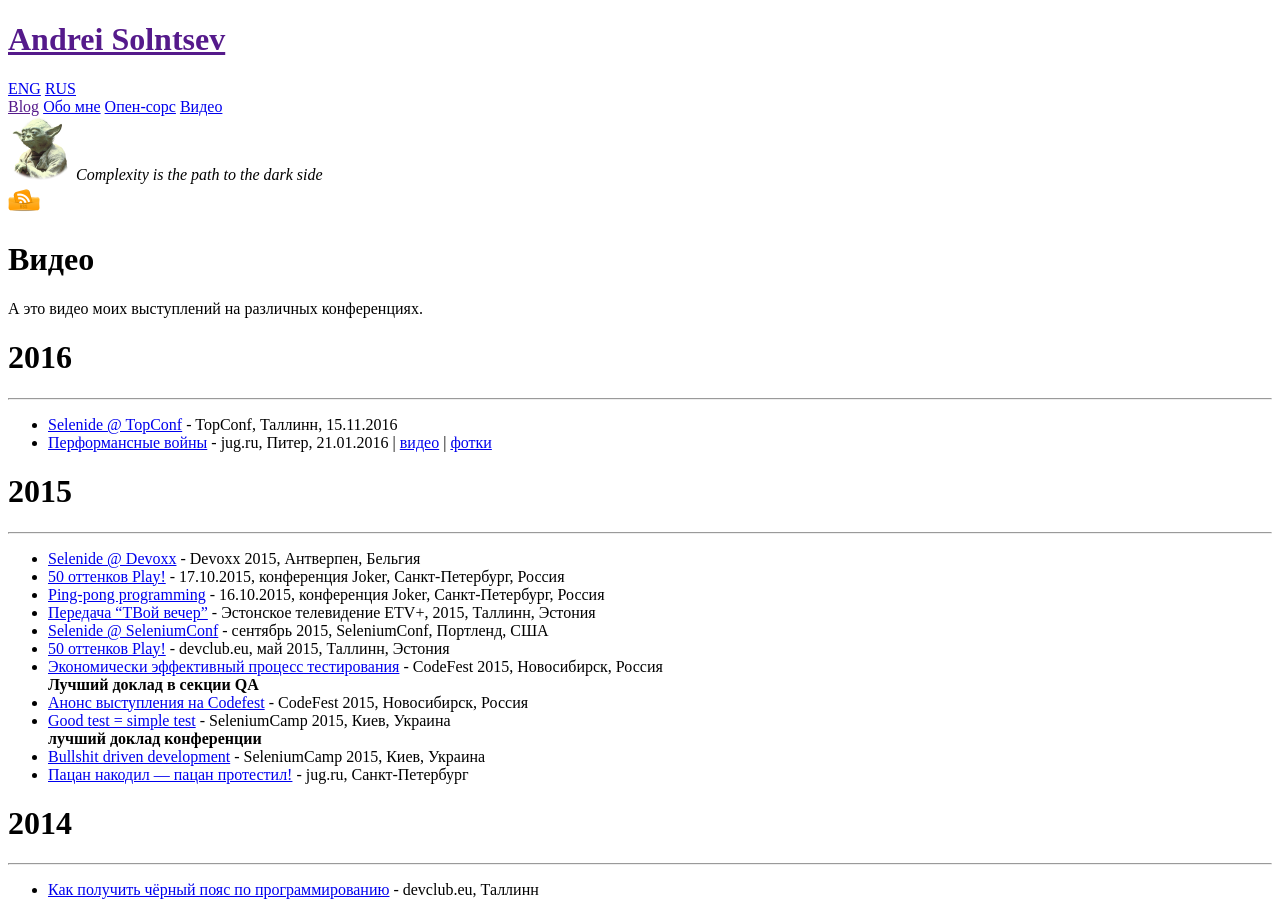
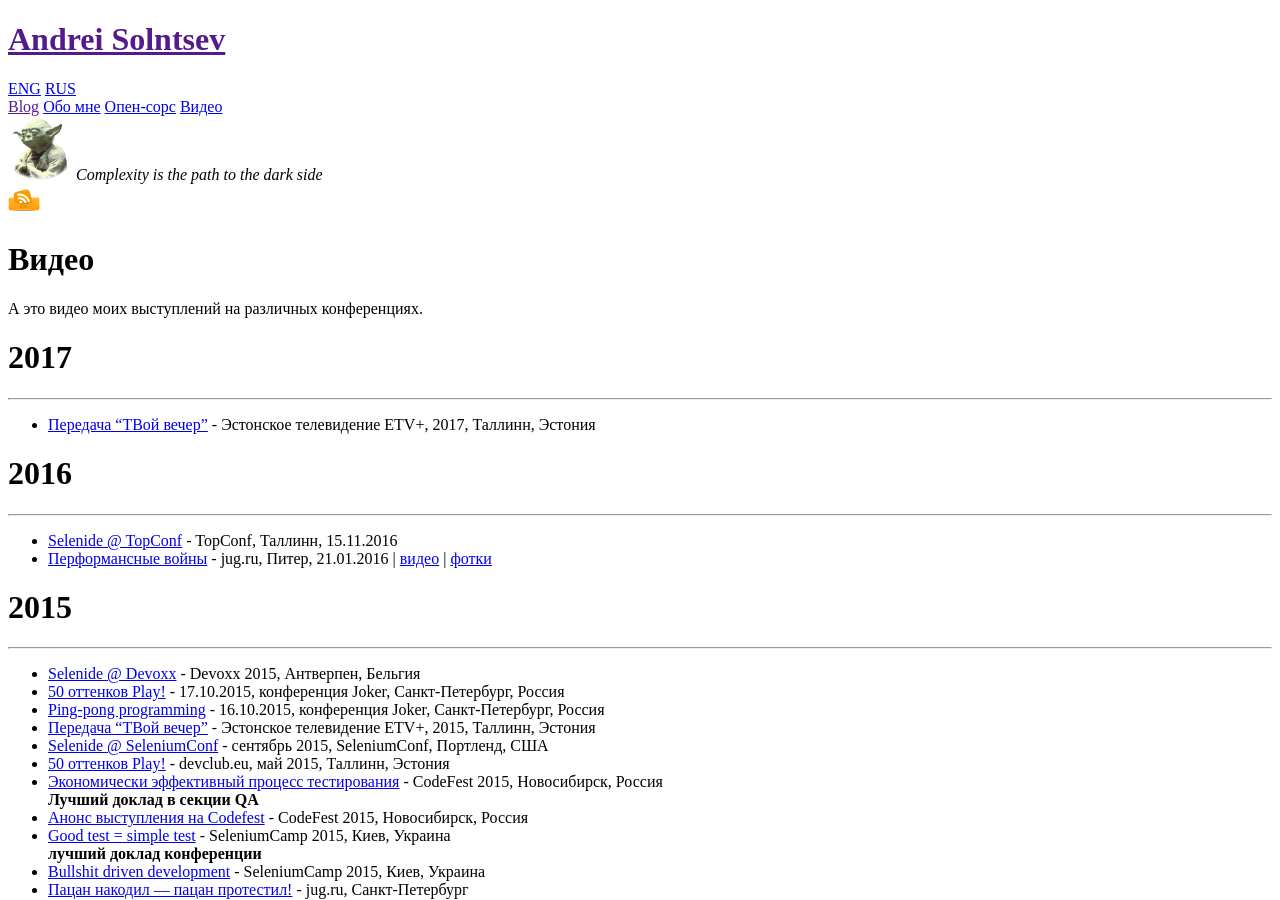
Before and after one commit to asolntsev/asolntsev.github.io, a Jekyll site: the page built from ru/video.md, in a window 1280 px wide and 900 px high. Built offline with Jekyll 4.4.1, drawn with Linux system fonts in a browser that asks for light colours; nearby versions of some CDN libraries.

Commit message:
add TVoj vecher video about WannaCry

```diff
--- a/ru/video.md
+++ b/ru/video.md
@@ -5,6 +5,11 @@ category: ru
 ---
 
 А это видео моих выступлений на различных конференциях.
+
+# 2017
+* * *
+
+* [Передача "ТВой вечер"](http://asolntsev.livejournal.com/78663.html) - Эстонское телевидение ETV+, 2017, Таллинн, Эстония
 
 # 2016
 * * *
```
